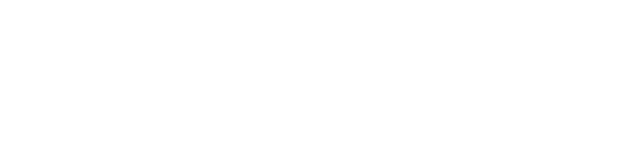
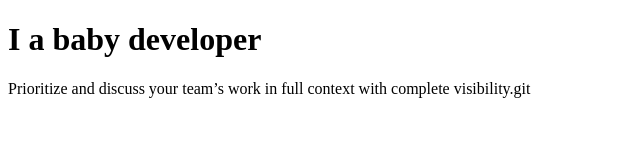
Before and after one commit to arifhosssen/arif-website, a plain HTML site: page index.html in a window 1280 px wide. Shown: the whole page, without its empty margins (0-640 px from the left). Drawn offline with Linux system fonts and the light colour scheme.

Commit message:
added header

```diff
--- a/index.html
+++ b/index.html
@@ -7,5 +7,8 @@
     <title>Arif Website</title>
 </head>
 <body>
+    <h1>I a baby developer</h1>
+
+    <p>Prioritize and discuss your team’s work in full context with complete visibility.git</p>
 </body>
 </html>
```
